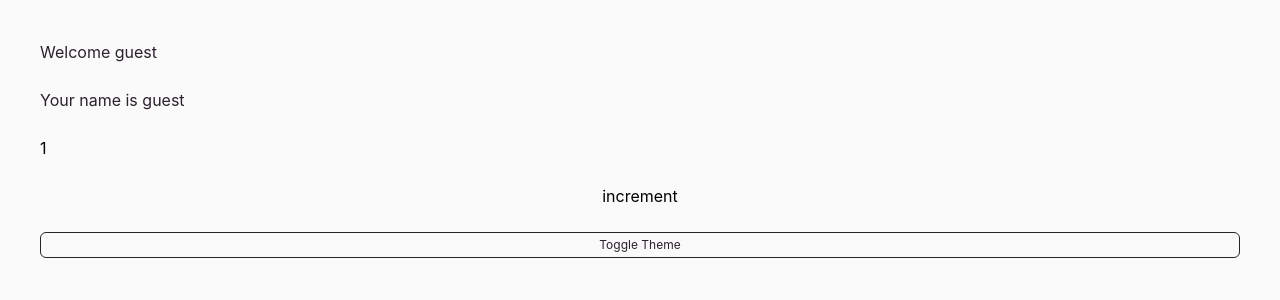
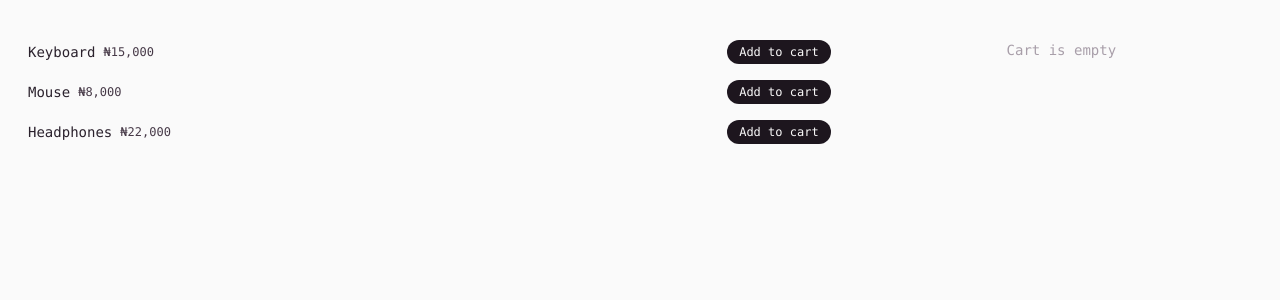
Before and after one commit to Oloude/practical-react, a React (Vite) app: page / in a window 1280 px wide. Shown: the top 300 px of the page. Built offline with nearby package versions, Linux system fonts and the light colour scheme.

Commit message:
finished level three

```diff
--- a/src/App.jsx
+++ b/src/App.jsx
@@ -1,8 +1,8 @@
-import LevelFour from "./components/UseContext/One/LevelFour";
-import LevelOne from "./components/UseContext/Two/LevelOne";
+
+import ShoppingApp from "./components/UseContext/Three/LevelOne";
 
 function App() {
-  return <LevelOne />;
+  return <ShoppingApp />;
 }
 
 export default App;
--- /dev/null
+++ b/src/components/UseContext/Three/LevelOne.jsx
@@ -0,0 +1,318 @@
+// Use createContext and useContext.
+// Start with an empty cart.
+// Add products without passing cart state through props.
+// If a product is added twice, increase its quantity instead of creating a duplicate entry.
+// Calculate the total from the cart items rather than storing a separate total state.
+// Keep the cart state in CartProvider.
+
+// const products = [
+//   { id: 1, name: "Keyboard", price: 15000 },
+//   { id: 2, name: "Mouse", price: 8000 },
+//   { id: 3, name: "Headphones", price: 22000 },
+// ];
+
+
+// import { createContext, useContext, useState } from "react";
+
+// // 1. Create CartContext
+// const CartContext = createContext({
+//     cart : [],
+//     handleAddToCart : ()=> {},
+// })
+
+// function ProductList() {
+//   // 2. Read the cart actions from Context
+//   // 3. Display products and Add to Cart buttons
+//   const {handleAddToCart} = useContext(CartContext)
+
+//   function handleAddItem(name,id, price){
+//     handleAddToCart(prev => {
+//         let existing = prev.find(p => p.id === id)
+//         let newItem = {}
+//      if(existing === undefined){
+//        newItem = {
+//         id,
+//         name,
+//         price,
+//         quantity : 1
+//        }
+//      }
+//      else{
+//         return prev.map(m => m.id === id ? {...m, quantity : m.quantity + 1}: m)
+//      }
+
+//      return [...prev, newItem]
+//     })
+//   }
+//   return (
+//     <div className="flex flex-col gap-4 col-span-2">
+//         {
+//             products.map(product => <div key={product.id} className="flex items-center justify-between gap-2">
+//                 <div className="flex items-center gap-2">
+//                     <h3 className="text-sm text-mauve-800">{product.name}</h3>
+//                     <span className="text-xs text-mauve-700">{product.price}</span>
+//                 </div>
+//                 <button onClick={()=> handleAddItem(product.name, product.id, product.price)} className="bg-mauve-900 text-mauve-50 text-xs px-3 py-1 rounded-full">Add to cart</button>
+//             </div>)
+//         }
+//     </div>
+//   )
+// }
+
+// function Cart() {
+//   // 4. Read the cart from Context
+//   // 5. Display the items and total
+//   const {cart} = useContext(CartContext)
+//   if(cart.length === 0){
+//     return <p className="text-sm text-center text-mauve-400">Cart is empty</p>
+//   }
+
+//   let totalPrice = cart.reduce((total, item) => total + (item.quantity * item.price) ,0)
+//   return (
+//     <div className="flex flex-col gap-7 divide-y divide-mauve-950">
+//   <div className="flex flex-col gap-4">
+//     {
+//         cart.map(item => <div key={item.id} className="flex items-center justify-between gap-4">
+//             <h3 className="text-sm text-mauve-700">{item.name}</h3>
+//             <div className="flex items-center gap-2">
+//                 <span className="text-xs text-mauve-400">{item.quantity}</span>
+//                 <span className="text-xs text-mauve-400">X {item.price}</span>
+//             </div>
+//         </div>)
+//     }
+//   </div>
+//   <div className="flex items-center justify-between gap-3">
+//     <h2 className="text-base text-mauve-900 font-black">Total</h2>
+//     <p className="text-base text-mauve-800">{totalPrice}</p>
+//   </div>
+//   </div>)
+// }
+
+// function CartProvider({ children }) {
+//   // 6. Own the cart state and provide it
+//   const [cart, setCart] = useState([])
+//   return <CartContext.Provider value={{
+//     cart,
+//     handleAddToCart : setCart
+//   }}>
+//     {children}
+//   </CartContext.Provider>
+// }
+
+// function ShoppingApp() {
+//   // 7. Wrap ProductList and Cart in CartProvider
+//   return (
+//     <CartProvider>
+//     <div className="h-screen bg-mauve-50 px-7 py-10 grid grid-cols-3 gap-10 font-mono">
+//         <ProductList/>
+//         <Cart/>
+//     </div>
+//     </CartProvider>
+
+//   )
+// }
+
+// export default ShoppingApp;
+
+
+import { createContext, useContext, useState } from "react";
+
+const products = [
+  { id: 1, name: "Keyboard", price: 15000 },
+  { id: 2, name: "Mouse", price: 8000 },
+  { id: 3, name: "Headphones", price: 22000 },
+];
+
+const CartContext = createContext(null);
+
+function ProductList() {
+  const { handleAddToCart } = useContext(CartContext);
+
+  return (
+    <div className="flex flex-col gap-4 col-span-2">
+      {products.map((product) => (
+        <div
+          key={product.id}
+          className="flex items-center justify-between gap-2"
+        >
+          <div className="flex items-center gap-2">
+            <h3 className="text-sm text-mauve-800">
+              {product.name}
+            </h3>
+            <span className="text-xs text-mauve-700">
+              ₦{product.price.toLocaleString()}
+            </span>
+          </div>
+
+          <button
+            onClick={() => handleAddToCart(product)}
+            className="bg-mauve-900 text-mauve-50 text-xs px-3 py-1 rounded-full"
+          >
+            Add to cart
+          </button>
+        </div>
+      ))}
+    </div>
+  );
+}
+
+function Cart() {
+  const {
+    cart,
+    handleRemoveFromCart,
+    handleIncreaseQuantity,
+    handleDecreaseQuantity,
+  } = useContext(CartContext);
+
+  const totalPrice = cart.reduce(
+    (total, item) => total + item.price * item.quantity,
+    0
+  );
+
+  if (cart.length === 0) {
+    return (
+      <p className="text-sm text-center text-mauve-400">
+        Cart is empty
+      </p>
+    );
+  }
+
+  return (
+    <div className="flex flex-col gap-7">
+      <div className="flex flex-col gap-4">
+        {cart.map((item) => (
+          <div
+            key={item.id}
+            className="flex flex-col gap-3 border-b border-mauve-200 pb-4"
+          >
+            <div className="flex items-center justify-between gap-4">
+              <h3 className="text-sm text-mauve-700">
+                {item.name}
+              </h3>
+
+              <button
+                onClick={() => handleRemoveFromCart(item.id)}
+                className="text-xs text-red-600"
+              >
+                Remove
+              </button>
+            </div>
+
+            <div className="flex items-center justify-between gap-3">
+              <div className="flex items-center gap-3">
+                <button
+                  onClick={() => handleDecreaseQuantity(item.id)}
+                  className="border border-mauve-300 rounded px-2"
+                  aria-label={`Decrease ${item.name} quantity`}
+                >
+                  −
+                </button>
+
+                <span className="text-sm">{item.quantity}</span>
+
+                <button
+                  onClick={() => handleIncreaseQuantity(item.id)}
+                  className="border border-mauve-300 rounded px-2"
+                  aria-label={`Increase ${item.name} quantity`}
+                >
+                  +
+                </button>
+              </div>
+
+              <span className="text-sm text-mauve-700">
+                ₦{(item.price * item.quantity).toLocaleString()}
+              </span>
+            </div>
+          </div>
+        ))}
+      </div>
+
+      <div className="flex items-center justify-between gap-3">
+        <h2 className="text-base text-mauve-900 font-black">
+          Total
+        </h2>
+
+        <p className="text-base text-mauve-800">
+          ₦{totalPrice.toLocaleString()}
+        </p>
+      </div>
+    </div>
+  );
+}
+
+function CartProvider({ children }) {
+  const [cart, setCart] = useState([]);
+
+  function handleAddToCart(product) {
+    setCart((prev) => {
+      const existing = prev.find(
+        (item) => item.id === product.id
+      );
+
+      if (existing) {
+        return prev.map((item) =>
+          item.id === product.id
+            ? { ...item, quantity: item.quantity + 1 }
+            : item
+        );
+      }
+
+      return [...prev, { ...product, quantity: 1 }];
+    });
+  }
+
+  function handleRemoveFromCart(id) {
+    setCart((prev) =>
+      prev.filter((item) => item.id !== id)
+    );
+  }
+
+  function handleIncreaseQuantity(id) {
+    setCart((prev) =>
+      prev.map((item) =>
+        item.id === id
+          ? { ...item, quantity: item.quantity + 1 }
+          : item
+      )
+    );
+  }
+
+  function handleDecreaseQuantity(id) {
+    setCart((prev) =>
+      prev
+        .map((item) =>
+          item.id === id
+            ? { ...item, quantity: item.quantity - 1 }
+            : item
+        )
+        .filter((item) => item.quantity > 0)
+    );
+  }
+
+  const value = {
+    cart,
+    handleAddToCart,
+    handleRemoveFromCart,
+    handleIncreaseQuantity,
+    handleDecreaseQuantity,
+  };
+
+  return (
+    <CartContext.Provider value={value}>
+      {children}
+    </CartContext.Provider>
+  );
+}
+
+function ShoppingApp() {
+  return (
+    <CartProvider>
+      <div className="min-h-screen bg-mauve-50 px-7 py-10 grid grid-cols-1 md:grid-cols-3 gap-10 font-mono">
+        <ProductList />
+        <Cart />
+      </div>
+    </CartProvider>
+  );
+}
+
+export default ShoppingApp;
```
